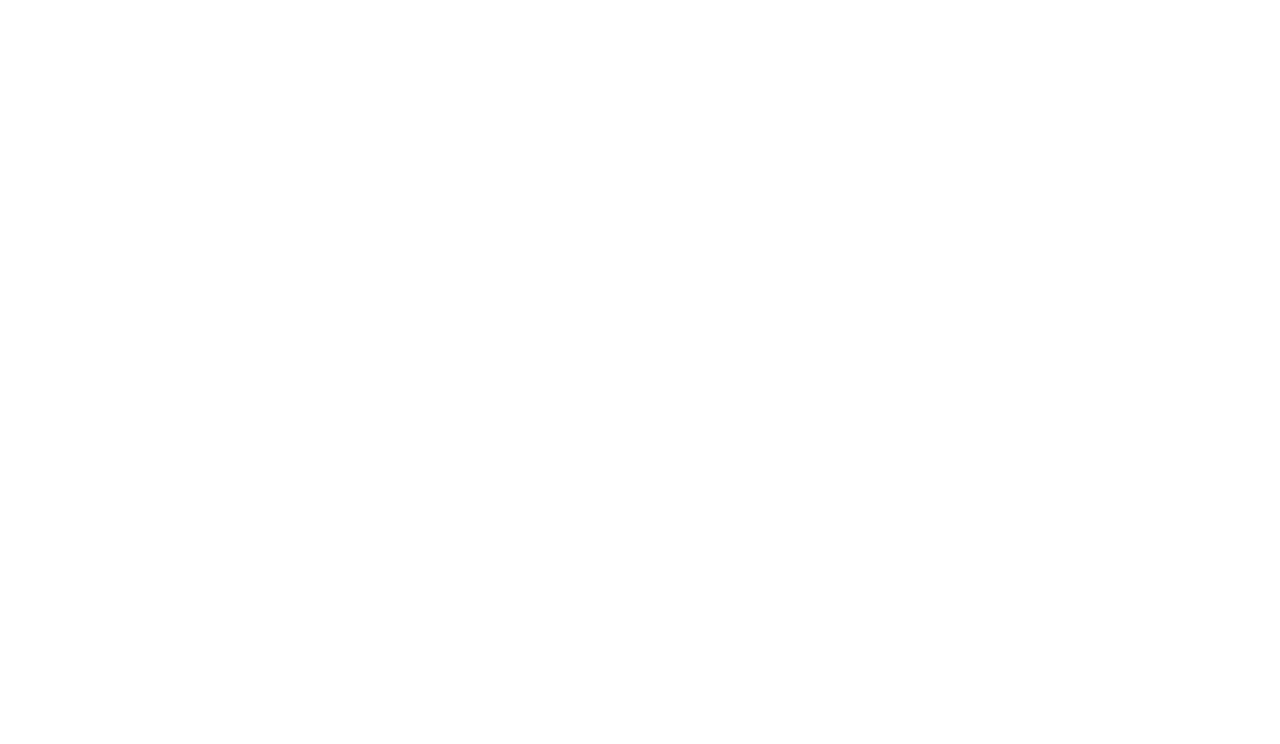
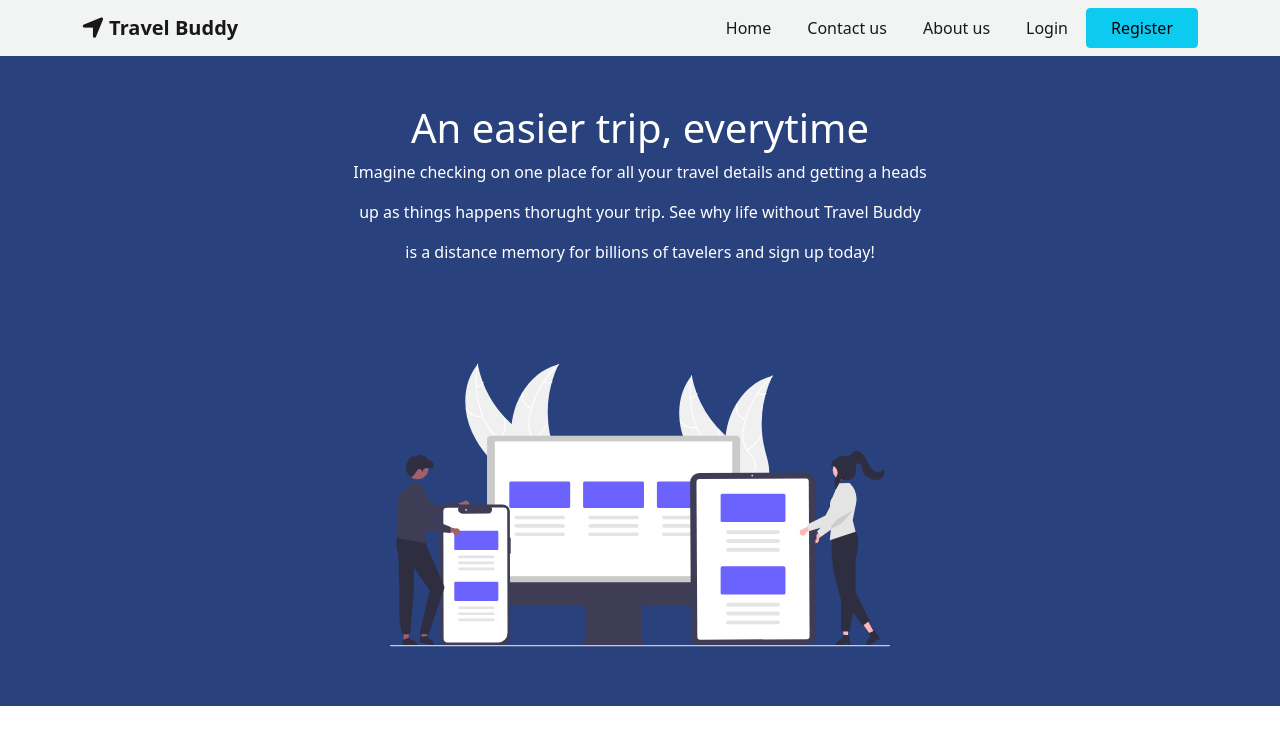
Before and after one commit to Emminex23/team-blue-page, a plain HTML site: page index.html in a window 1280 px wide. Drawn offline with nearby package versions, Linux system fonts and the light colour scheme.

Commit message:
ED'S COMMIT

```diff
--- a/index.html
+++ b/index.html
@@ -14,7 +14,72 @@
   </head>
   <body>
 
-    <!-- Ediana -->
+    <!-- Ediana Start -->
+
+    <section class="EDS_SECTION">
+
+      <header>
+        <nav class="navbar navbar-expand-lg navbar-light  nav-bg ">
+          <div class="container ">
+            <a class="navbar-brand  nav-name" href="#">
+              <i class="fa-solid fa-location-arrow fa-lg mr-3" style="text-indent:0px"></i>
+
+              Travel Buddy</a>
+            <button
+              class="navbar-toggler"
+              type="button"
+              data-bs-toggle="collapse"
+              data-bs-target="#navbarSupportedContent"
+              aria-controls="navbarSupportedContent"
+              aria-expanded="false"
+              aria-label="Toggle navigation"
+            >
+              <span class="navbar-toggler-icon"></span>
+            </button>
+            <div class="collapse navbar-collapse" id="navbarSupportedContent">
+              <ul class="navbar-nav ms-auto mb-2 mb-lg-0 ">
+                <li class="nav-item">
+                  <a class="nav-link active nav-style" aria-current="page" href="#">Home</a>
+                </li>
+                <li class="nav-item">
+                  <a class="nav-link active nav-style " aria-current="page" href="#">Contact us</a>
+                </li>
+                <li class="nav-item">
+                  <a class="nav-link active nav-style " aria-current="page" href="#">About us</a>
+                  <li class="nav-item">
+                    <a class="nav-link active nav-style " aria-current="page" href="#">Login</a>
+                  </li>
+                </li>
+                <button type="button" class="btn btn-info px-4">Register</button>
+
+                </nav>
+              </ul>
+            </div>
+          </div>
+        </nav>
+      </header>
+
+
+        <div class="Hero container-fluid  ">
+          <div class="row  text-center pt-5 ">
+            <h1>An easier trip, everytime</h1>
+            <p>Imagine checking on one place for all your travel details and getting a heads</p>
+            <p>up as things happens thorught your trip. See why life without Travel Buddy</p>
+             <p>is a distance memory for billions of tavelers and sign up today!</p>
+
+          </div>
+          <div class="text-center">
+            <img class="img-travellers" src="images/undraw_in_sync_re_jlqd.svg" alt="travellers">
+
+           </div>
+        </div>
+
+
+
+    </section>
+
+      <!-- Ediana End -->
+
 
     <!-- Lynda -->
 
--- a/style.css
+++ b/style.css
@@ -0,0 +1,34 @@
+body {
+  margin: 0;
+}
+
+/* Edy CSS Start */
+
+.img-travellers {
+  width: 500px;
+  height: 450px;
+  text-align: center;
+}
+
+.nav-bg {
+  background-color: #f2f4f3;
+}
+.nav-position {
+  position: fixed;
+}
+
+.Hero {
+  background-color: #29417d;
+  height: 650px;
+  color: #ffff;
+}
+
+.nav-style {
+  margin: auto 10px;
+}
+
+.nav-name {
+  font-weight: bold;
+}
+
+/* Edy CSS End */
```
Also changed, not shown: images/undraw_in_sync_re_jlqd.svg (added).
